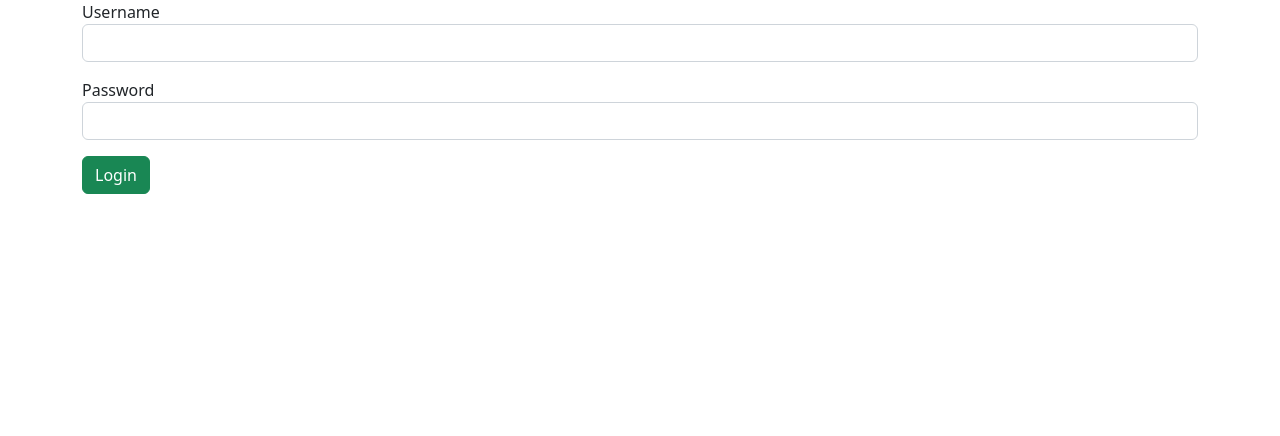
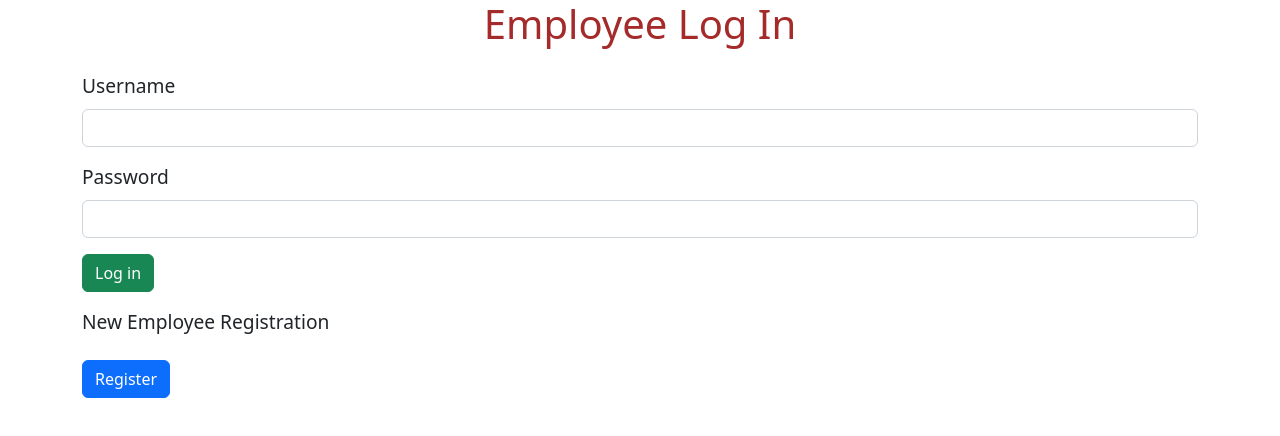
Before and after one commit to vishnubabu98/nestdigitalapp, an Angular app: page /emplogin in a window 1280 px wide. Shown: the top 436 px of the page. Built offline with nearby package versions, Linux system fonts and the light colour scheme.

Commit message:
add readvalues

```diff
--- a/src/app/admin-portal/admin-portal.component.html
+++ b/src/app/admin-portal/admin-portal.component.html
@@ -1,20 +1,25 @@
-<app-navbar-home></app-navbar-home>
-<div class="container">
+
+
+<div class="container mt-4">
     <div class="row">
         <div class="col col-12 col-sm-12 col-md-12 col-lg-12 col-xl-12 col-xxl-12">
-            <div class="row g-3">
-                <div class="col col-12 col-sm-12 col-md-12 col-lg-12 col-xl-12 col-xxl-12">
-                    <label for="" class="form label">Username</label>
-                    <input  type="text" class="form-control">
-                </div>
-                <div class="col col-12 col-sm-12 col-md-12 col-lg-12 col-xl-12 col-xxl-12">
-                    <label for="" class="form label">Password</label>
-                    <input  type="password" name="" id="" class="form-control">
-                </div>
-                <div class="col col-12 col-sm-12 col-md-12 col-lg-12 col-xl-12 col-xxl-12">
-                   <button  class="btn btn-success">Login</button>
-                </div>
-            </div>
+<div class="row g-3">
+    <div class="col col-12 col-sm-12 col-md-12 col-lg-12 col-xl-12 col-xxl-12 text-center">
+        <h1 style="color:brown">Admin Log In</h1>
+    </div>
+    <div class="col col-12 col-sm-12 col-md-12 col-lg-12 col-xl-12 col-xxl-12">
+        <label style="font-size:larger" for="" class="form-label">Username</label>
+        <input name="username" [(ngModel)]="username" type="text" class="form-control">
+    </div>
+    <div class="col col-12 col-sm-12 col-md-12 col-lg-12 col-xl-12 col-xxl-12">
+        <label style="font-size:larger" for="" class="form-label">Password</label>
+        <input name="password" [(ngModel)]="password" type="password"  id="" class="form-control">
+    </div>
+    <div class="col col-12 col-sm-12 col-md-12 col-lg-12 col-xl-12 col-xxl-12">
+        <button (click)="adminlogin()"  class="btn btn-success">Log in</button>
+    </div>
+</div>
+
         </div>
     </div>
 </div>
--- a/src/app/admin-portal/admin-portal.component.ts
+++ b/src/app/admin-portal/admin-portal.component.ts
@@ -7,4 +7,16 @@ import { Component } from '@angular/core';
 })
 export class AdminPortalComponent {
 
+  username=""
+  password=""
+
+  adminlogin =()=>
+  {
+    let data:any={
+      "username":this.username,
+      "password":this.password
+    }
+    console.log(data)
+  }
+
 }
--- a/src/app/app.module.ts
+++ b/src/app/app.module.ts
@@ -16,6 +16,7 @@ import { EmploginComponent } from './emplogin/emplogin.component';
 import { EmpAddCourseComponent } from './emp-add-course/emp-add-course.component';
 import { EmpaddfriendsComponent } from './empaddfriends/empaddfriends.component';
 import { EmpregComponent } from './empreg/empreg.component';
+import { FormsModule } from '@angular/forms';
 
 const myRoute:Routes=[
   {
@@ -76,7 +77,8 @@ const myRoute:Routes=[
   imports: [
     BrowserModule,
     AppRoutingModule,
-    RouterModule.forRoot(myRoute)
+    RouterModule.forRoot(myRoute),
+    FormsModule
   ],
   providers: [],
   bootstrap: [AppComponent]
--- a/src/app/emp-add-course/emp-add-course.component.html
+++ b/src/app/emp-add-course/emp-add-course.component.html
@@ -10,26 +10,26 @@
                 </div>
                 <div class="col col-12 col-sm-12 col-md-6 col-lg-6 col-xl-6 col-xxl-6">
                     <label for="" class="form-label">Course Titile</label>
-                    <input  type="text" class="form-control">
+                    <input name ="courseTitle" [(ngModel)]="courseTitle"  type="text" class="form-control">
                 </div>
                 <div class="col col-12 col-sm-12 col-md-12 col-lg-12 col-xl-12 col-xxl-12">
                     <label for="" class="form-label">Course Description</label>
-                    <textarea id="" cols="30" rows="10" class="form-control"></textarea>
+                    <textarea name="courseDescription" [(ngModel)]="courseDescription"  id="" cols="30" rows="10" class="form-control"></textarea>
                 </div>
                 <div class="col col-12 col-sm-12 col-md-6 col-lg-6 col-xl-6 col-xxl-6">
                     <label for="" class="form-label">Courese Date</label>
-                    <input type="date" name="" id="" class="form-control">
+                    <input name="courseDate" [(ngModel)]="courseDate"  type="date" name="" id="" class="form-control">
                 </div>
                 <div class="col col-12 col-sm-12 col-md-6 col-lg-6 col-xl-6 col-xxl-6">
                     <label for="" class="form-label">Course Duration</label>
-                    <input type="text" class="form-control">
+                    <input name ="courseDuration" [(ngModel)]="courseDuration"  type="text" class="form-control">
                 </div>
                 <div class="col col-12 col-sm-12 col-md-6 col-lg-6 col-xl-6 col-xxl-6">
                     <label for="" class="form-label">Courese Venue</label>
-                    <input type="text" class="form-control">
+                    <input name="courseVenue"  [(ngModel)]="courseVenue"  type="text" class="form-control">
                 </div>
                 <div class="col col-12 col-sm-12 col-md-12 col-lg-12 col-xl-12 col-xxl-12">
-                    <button class="btn btn-success">Submit</button>
+                    <button (click) = "readValues()"  class="btn btn-success">Submit</button>
                 </div>
             </div>
         </div>
--- a/src/app/empaddfriends/empaddfriends.component.html
+++ b/src/app/empaddfriends/empaddfriends.component.html
@@ -10,22 +10,22 @@
                 </div>
                 <div class="col col-12 col-sm-12 col-md-6 col-lg-6 col-xl-6 col-xxl-6">
                     <label for="" class="form-label">Name</label>
-                    <input type="text"  class="form-control">
+                    <input name="name"[(ngModel)]="name" type="text"  class="form-control">
                 </div>
                 <div class="col col-12 col-sm-12 col-md-6 col-lg-6 col-xl-6 col-xxl-6">
                     <label for="" class="form-label">Friend's Name</label>
-                    <input type="text"  class="form-control">
+                    <input name="friendName" [(ngModel)]="friendName" type="text"  class="form-control">
                 </div>
                 <div class="col col-12 col-sm-12 col-md-12 col-lg-12 col-xl-12 col-xxl-12">
                     <label for="" class="form-label">Describe Your friend</label>
-                    <textarea id="" cols="30" rows="10" class="form-control"></textarea>
+                    <textarea name="DescribeYourFriend" [(ngModel)]="DescribeYourFriend" id="" cols="30" rows="10" class="form-control"></textarea>
                 </div>
                 <div class="col col-12 col-sm-12 col-md-6 col-lg-6 col-xl-6 col-xxl-6">
                     <label for="" class="form-label">Friends Nickname</label>
-                    <input type="text" class="form-control">
+                    <input name="friendNickName" [(ngModel)]="friendNickName" type="text" class="form-control">
                 </div>
                 <div class="col col-12 col-sm-12 col-md-12 col-lg-12 col-xl-12 col-xxl-12">
-                    <button class="btn btn-success">Submit</button>
+                    <button (click)=" readValues()"  class="btn btn-success">Submit</button>
                 </div>
             </div>
         </div>
--- a/src/app/emplogin/emplogin.component.html
+++ b/src/app/emplogin/emplogin.component.html
@@ -1,24 +1,32 @@
+
 
 <div class="container">
     <div class="row">
         <div class="col col-12 col-sm-12 col-md-12 col-lg-12 col-xl-12 col-xxl-12">
 <div class="row g-3">
-                <div class="col col-12 col-sm-12 col-md-12 col-lg-12 col-xl-12 col-xxl-12">
-                    <label for="" class="form label">Username</label>
-                    <input  type="text" class="form-control">
+    <div class="col col-12 col-sm-12 col-md-12 col-lg-12 col-xl-12 col-xxl-12 text-center">
+        <h1 style="color:brown">Employee Log In</h1>
     </div>
     <div class="col col-12 col-sm-12 col-md-12 col-lg-12 col-xl-12 col-xxl-12">
-                    <label for="" class="form label">Password</label>
-                    <input  type="password" name="" id="" class="form-control">
+        <label style="font-size:larger" for="" class="form-label">Username</label>
+        <input name="username" [(ngModel)]="username"  type="text" class="form-control">
     </div>
     <div class="col col-12 col-sm-12 col-md-12 col-lg-12 col-xl-12 col-xxl-12">
-                   <button  class="btn btn-success">Login</button>
+        <label style="font-size:larger" for="" class="form-label">Password</label>
+        <input name="password" [(ngModel)]="password" type="password"  id="" class="form-control">
     </div>
     <div class="col col-12 col-sm-12 col-md-12 col-lg-12 col-xl-12 col-xxl-12">
-                    <a routerLink="new employee registeration"></a>
+        <button (click)="emplogin()"  class="btn btn-success">Log in</button>
+    </div>
+    <div class="col col-12 col-sm-12 col-md-12 col-lg-12 col-xl-12 col-xxl-12">
+        <label style="font-size:larger" for="" class="form-label">New Employee Registration</label>
+
+    </div>
+    <div class="col col-12 col-sm-12 col-md-12 col-lg-12 col-xl-12 col-xxl-12">
+
+        <a class ="btn btn-primary" routerLink="/employeeregister">Register</a>
+    </div>
+</div>
 
         </div>
     </div>
-        </div>
-    </div>
-</div>
--- a/src/app/emplogin/emplogin.component.ts
+++ b/src/app/emplogin/emplogin.component.ts
@@ -7,4 +7,16 @@ import { Component } from '@angular/core';
 })
 export class EmploginComponent {
 
+  username=""
+  password=""
+
+  emplogin =()=>
+  {
+    let data:any={
+      "username":this.username,
+      "password":this.password
+    }
+    console.log(data)
+  }
+
 }
--- a/src/app/empreg/empreg.component.html
+++ b/src/app/empreg/empreg.component.html
@@ -8,86 +8,86 @@
                 </div>
                 <div class="col col-12 col-sm-12 col-md-6 col-lg-6 col-xl-6 col-xxl-6">
                     <label for="" class="form-label">Employee id</label>
-                    <input type="text" class="form-control">
+                    <input name="empid" [(ngModel)]="empid" type="text" class="form-control">
                 </div>
                 <div class="col col-12 col-sm-12 col-md-6 col-lg-6 col-xl-6 col-xxl-6">
                     <label for="" class="form-label">First Name</label>
-                    <input type="text" class="form-control">
+                    <input name="fname" [(ngModel)]="fname"  type="text" class="form-control">
                 </div>
                 <div class="col col-12 col-sm-12 col-md-6 col-lg-6 col-xl-6 col-xxl-6">
                     <label for="" class="form-label">Last Name</label>
-                    <input  type="text" class="form-control">
+                    <input name="lname"  [(ngModel)]="lname"  type="text" class="form-control">
                 </div>
                 <div class="col col-12 col-sm-12 col-md-6 col-lg-6 col-xl-6 col-xxl-6">
                     <label for="" class="form-label">House no</label>
-                    <input type="text" class="form-control">
+                    <input name="houseno"  [(ngModel)]="houseno"  type="text" class="form-control">
                 </div>
                 <div class="col col-12 col-sm-12 col-md-6 col-lg-6 col-xl-6 col-xxl-6">
                     <label for="" class="form-label">House Name</label>
-                    <input type="text" class="form-control">
+                    <input name="housename"  [(ngModel)]="housename"  type="text" class="form-control">
                 </div>
                 <div class="col col-12 col-sm-12 col-md-6 col-lg-6 col-xl-6 col-xxl-6">
                     <label for="" class="form-label">Street Name</label>
-                    <input type="text" class="form-control">
+                    <input name="streetname"  [(ngModel)]="streetname"  type="text" class="form-control">
                 </div>
                 <div class="col col-12 col-sm-12 col-md-6 col-lg-6 col-xl-6 col-xxl-6">
                     <label for="" class="form-label">Pincode</label>
-                    <input type="text" class="form-control">
+                    <input name="pincode"  [(ngModel)]="pincode" type="text" class="form-control">
                 </div>
                 <div class="col col-12 col-sm-12 col-md-6 col-lg-6 col-xl-6 col-xxl-6">
                     <label for="" class="form-label">District</label>
-                    <input type="text" class="form-control">
+                    <input name="district"  [(ngModel)]="district" type="text" class="form-control">
                 </div>
                 <div class="col col-12 col-sm-12 col-md-6 col-lg-6 col-xl-6 col-xxl-6">
                     <label for="" class="form-label">State</label>
-                    <input type="text" class="form-control">
+                    <input name="state"  [(ngModel)]="state" type="text" class="form-control">
                 </div>
                 <div class="col col-12 col-sm-12 col-md-6 col-lg-6 col-xl-6 col-xxl-6">
                     <label for="" class="form-label">County</label>
-                    <input type="text" class="form-control">
+                    <input name="country"  [(ngModel)]="country" type="text" class="form-control">
                 </div>
                 <div class="col col-12 col-sm-12 col-md-6 col-lg-6 col-xl-6 col-xxl-6">
                     <label for="" class="form-label">Mobile Number</label>
-                    <input type="text" class="form-control">
+                    <input name="mobno"  [(ngModel)]="mobno" type="text" class="form-control">
                 </div>
                 <div class="col col-12 col-sm-12 col-md-6 col-lg-6 col-xl-6 col-xxl-6">
                     <label for="" class="form-label">Email id</label>
-                    <input type="text" class="form-control">
+                    <input name="email"  [(ngModel)]="email" type="text" class="form-control">
                 </div>
                 <div class="col col-12 col-sm-12 col-md-6 col-lg-6 col-xl-6 col-xxl-6">
                     <label for="" class="form-label">Parent Name</label>
-                    <input type="text" class="form-control">
+                    <input name="parentname"  [(ngModel)]="parentname" type="text" class="form-control">
                 </div>
                 <div class="col col-12 col-sm-12 col-md-6 col-lg-6 col-xl-6 col-xxl-6">
                     <label for="" class="form-label">Gender</label>
-                    <input type="text" class="form-control">
+                    <input name="gender"  [(ngModel)]="gender" type="text" class="form-control">
                 </div>
                 <div class="col col-12 col-sm-12 col-md-6 col-lg-6 col-xl-6 col-xxl-6">
                     <label for="" class="form-label">Highest Education</label>
-                    <input type="text" class="form-control">
+                    <input name="highestdefree"  [(ngModel)]="highestdefree" type="text" class="form-control">
                 </div>
                 <div class="col col-12 col-sm-12 col-md-6 col-lg-6 col-xl-6 col-xxl-6">
                     <label for="" class="form-label">Year of Experience</label>
-                    <input type="text" class="form-control">
+                    <input name="yearofexperience"  [(ngModel)]="yearofexperience" type="text" class="form-control">
                 </div>
                 <div class="col col-12 col-sm-12 col-md-6 col-lg-6 col-xl-6 col-xxl-6">
                     <label for="" class="form-label">Date of joining</label>
-                    <input type="date"  id="" class="form-control">
+                    <input name="dateofjoining"  [(ngModel)]="dateofjoining" type="date"  id="" class="form-control">
                 </div>
                 <div class="col col-12 col-sm-12 col-md-6 col-lg-6 col-xl-6 col-xxl-6">
                     <label for="" class="form-label">Username</label>
-                    <input type="text" class="form-control">
+                    <input name="username"  [(ngModel)]="username" type="text" class="form-control">
                 </div>
                 <div class="col col-12 col-sm-12 col-md-6 col-lg-6 col-xl-6 col-xxl-6">
                     <label for="" class="form-label">Password</label>
-                    <input type="password" id="" class="form-control">
+                    <input name="password" [(ngModel)]="password" type="password" id="" class="form-control">
                 </div>
                 <div class="col col-12 col-sm-12 col-md-6 col-lg-6 col-xl-6 col-xxl-6">
                     <label for="" class="form-label">Confirm Password</label>
-                    <input type="password" id="" class="form-control">
+                    <input name="confirmpassword" [(ngModel)]="confirmpassword" type="password" id="" class="form-control">
                 </div>
                 <div class="col col-12 col-sm-12 col-md-12 col-lg-12 col-xl-12 col-xxl-12">
-                    <button class="btn btn-success">Submit</button>
+                    <button (click)="readEmployee()" class="btn btn-success">Submit</button>
                 </div>
 
                 <div class="col col-12 col-sm-12 col-md-12 col-lg-12 col-xl-12 col-xxl-12">
--- a/src/app/empreg/empreg.component.ts
+++ b/src/app/empreg/empreg.component.ts
@@ -7,4 +7,45 @@ import { Component } from '@angular/core';
 })
 export class EmpregComponent {
 
+empid=""
+  fname=""
+  lname=""
+  houseno=""
+  housename=""
+  streetname=""
+  pincode=""
+  district=""
+  state=""
+  country=""
+  mobno=""
+  email=""
+  parentname=""
+  gender=""
+  highestdefree=""
+  yearofexperience=""
+  dateofjoining=""
+  username=""
+  password=""
+  confirmpassword=""
+
+
+readEmployee=()=>
+
+{
+
+      let data:any ={"empid":this.empid,"fname":this.fname,"lname":this.lname,"houseno":this.houseno,"housename":this.housename,
+
+                     "streetname":this.streetname,"pincode":this.pincode,"district":this.district,"state":this.state,
+
+                       "country":this.country,"mobno":this.mobno,"email":this.email,"parentname":this.parentname,
+
+                       "gender":this.gender,"highestdefree":this.highestdefree,"yearofexperience":this.yearofexperience,
+
+                       "dateofjoining":this.dateofjoining,"username":this.username,"password":this.password,"confirmpassword":this.confirmpassword}
+
+      console.log(data)
+
+
+
 }
+}
```
Also changed, not shown: src/app/emp-add-course/emp-add-course.component.ts (+13 -0 lines), src/app/empaddfriends/empaddfriends.component.ts (+13 -0 lines). Lines whose indentation alone changed are shown as unchanged.
